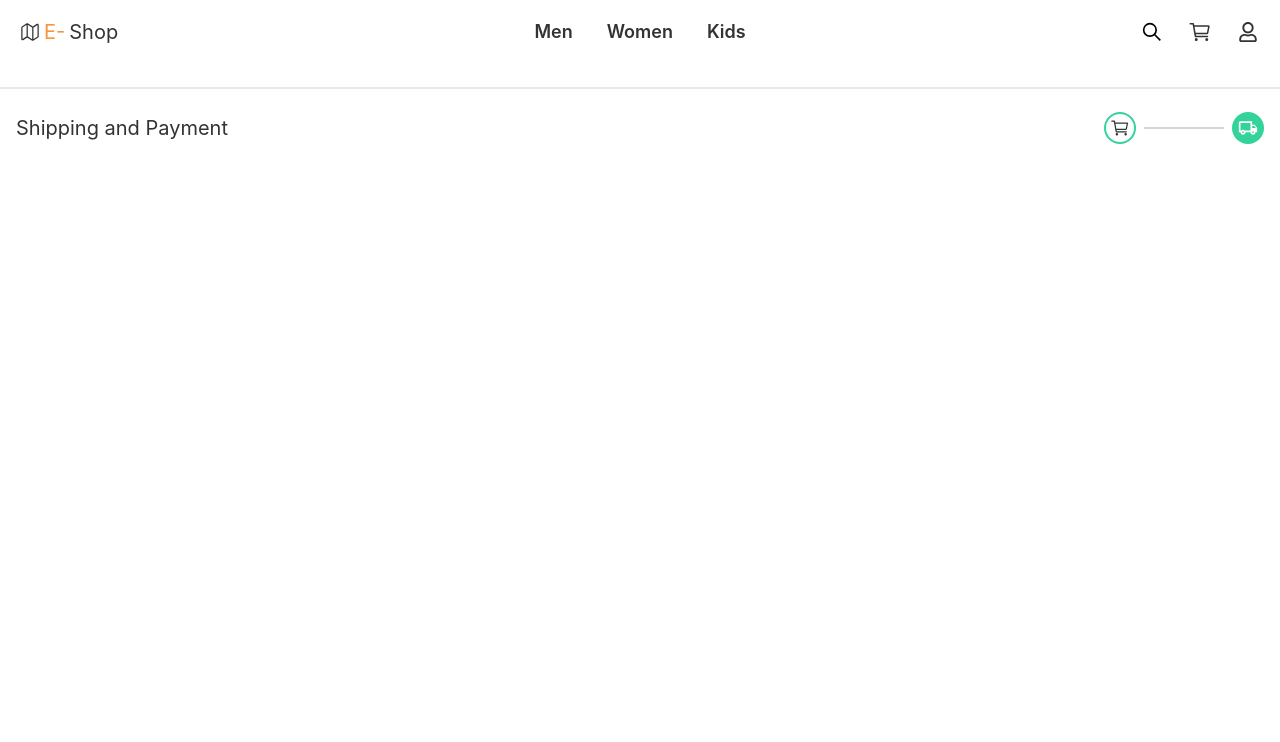
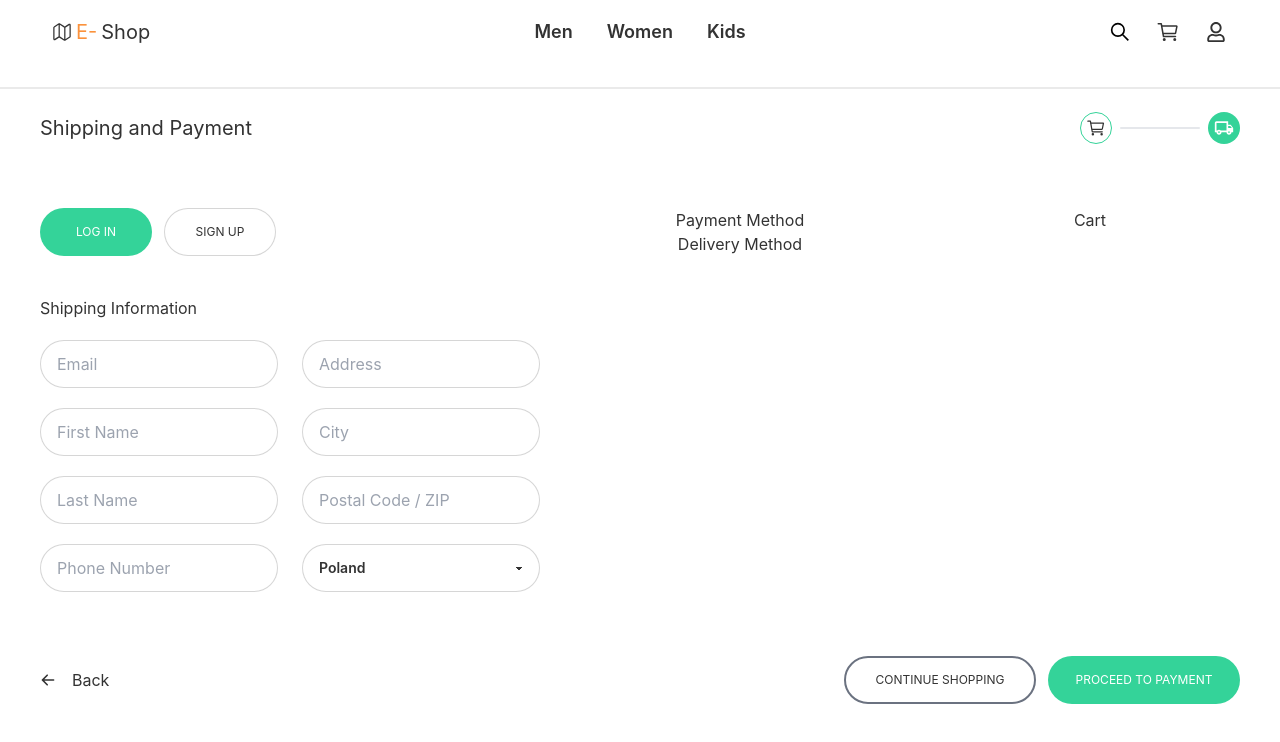
Before and after one commit to Bahauddin-Fahad/E-Shop, a React (Create React App) app: page / in a window 1280 px wide. Shown: the top 742 px of the page. Built offline with nearby package versions, Linux system fonts and the light colour scheme.

Commit message:
Shipping Info Section added

```diff
--- a/src/App.js
+++ b/src/App.js
@@ -1,14 +1,12 @@
-import { Router, Routes } from "react-router-dom";
 import "./App.css";
+import Home from "./Components/Home";
 import Navbar from "./Components/Navbar";
-import ShippingPayment from "./Components/ShippingPayment";
 
 function App() {
   return (
     <div className="App">
       <Navbar />
-      <ShippingPayment />
-      <Routes>{/* <Router /> */}</Routes>
+      <Home />
     </div>
   );
 }
--- /dev/null
+++ b/src/Components/BottomButtons.js
@@ -0,0 +1,25 @@
+import React from "react";
+import { Link } from "react-router-dom";
+import { HiArrowLeft } from "react-icons/hi";
+const BottomButtons = () => {
+  return (
+    <div className="flex justify-between">
+      <div className="flex justify-center ">
+        <Link to="" className="flex items-center gap-4">
+          <HiArrowLeft />
+          Back
+        </Link>
+      </div>
+      <div className="flex gap-3">
+        <button className=" text-xs w-48 h-12 rounded-full uppercase border-2 border-gray-500">
+          Continue Shopping
+        </button>
+        <button className="bg-primary text-white text-xs w-48 h-12 rounded-full uppercase ">
+          Proceed to Payment
+        </button>
+      </div>
+    </div>
+  );
+};
+
+export default BottomButtons;
--- /dev/null
+++ b/src/Components/Cart/Cart.js
@@ -0,0 +1,11 @@
+import React from "react";
+
+const Cart = () => {
+  return (
+    <div className="col-span-3">
+      <h2>Cart</h2>
+    </div>
+  );
+};
+
+export default Cart;
--- /dev/null
+++ b/src/Components/Home.js
@@ -0,0 +1,21 @@
+import React from "react";
+import BottomButtons from "./BottomButtons";
+import Cart from "./Cart/Cart";
+import PaymentAndDelivery from "./PaymentAndDelivery/PaymentAndDelivery";
+import ShippingHeader from "./ShippingHeader";
+import ShippingInfo from "./ShippingInfo/ShippingInfo";
+const Home = () => {
+  return (
+    <div className="px-10 mb-10">
+      <ShippingHeader />
+      <div className="grid grid-cols-12 py-16">
+        <ShippingInfo />
+        <PaymentAndDelivery />
+        <Cart />
+      </div>
+      <BottomButtons />
+    </div>
+  );
+};
+
+export default Home;
--- a/src/Components/Navbar.js
+++ b/src/Components/Navbar.js
@@ -6,7 +6,7 @@ import { FaRegUser } from "react-icons/fa";
 const Navbar = () => {
   return (
     <div>
-      <div class="navbar bg-base-100">
+      <div class="navbar bg-base-100 px-10">
         <div class="navbar-start ">
           <p className="normal-case text-xl pl-3 flex items-center gap-1">
             <IoMapOutline /> <span className="text-orange-400">E-</span>Shop
--- /dev/null
+++ b/src/Components/PaymentAndDelivery/DeliveryMethod.js
@@ -0,0 +1,11 @@
+import React from "react";
+
+const DeliveryMethod = () => {
+  return (
+    <div>
+      <h2>Delivery Method</h2>
+    </div>
+  );
+};
+
+export default DeliveryMethod;
--- /dev/null
+++ b/src/Components/PaymentAndDelivery/PaymentAndDelivery.js
@@ -0,0 +1,14 @@
+import React from "react";
+import DeliveryMethod from "./DeliveryMethod";
+import PaymentMethod from "./PaymentMethod";
+
+const PaymentAndDelivery = () => {
+  return (
+    <div className="col-span-4">
+      <PaymentMethod />
+      <DeliveryMethod />
+    </div>
+  );
+};
+
+export default PaymentAndDelivery;
--- /dev/null
+++ b/src/Components/PaymentAndDelivery/PaymentMethod.js
@@ -0,0 +1,11 @@
+import React from "react";
+
+const PaymentMethod = () => {
+  return (
+    <div>
+      <h2>Payment Method</h2>
+    </div>
+  );
+};
+
+export default PaymentMethod;
--- a/src/Components/ShippingPayment.js
+++ b/src/Components/ShippingHeader.js
@@ -1,15 +1,15 @@
 import React from "react";
 import { IoCartOutline } from "react-icons/io5";
 import { MdOutlineLocalShipping } from "react-icons/md";
-const ShippingPayment = () => {
+const ShippingHeader = () => {
   return (
-    <div className="flex justify-between items-center px-4">
+    <div className="flex justify-between items-center">
       <p className="text-xl">Shipping and Payment</p>
       <div className="flex items-center gap-2">
-        <div className="flex justify-center items-center rounded-full border-2 border-primary h-8 w-8">
+        <div className="flex justify-center items-center rounded-full border-[1px] border-primary h-8 w-8">
           <IoCartOutline className="w-5 h-5" />
         </div>
-        <div class="h-[2px] w-20 bg-gray-300 rounded-full"></div>
+        <div class="h-[2px] w-20 bg-gray-200 rounded-full"></div>
         <div className="bg-primary text-white flex justify-center items-center rounded-full h-8 w-8">
           <MdOutlineLocalShipping className="w-5 h-5" />
         </div>
@@ -18,4 +18,4 @@ const ShippingPayment = () => {
   );
 };
 
-export default ShippingPayment;
+export default ShippingHeader;
--- /dev/null
+++ b/src/Components/ShippingInfo/CustomerLogin.js
@@ -0,0 +1,16 @@
+import React from "react";
+
+const CustomerLogin = () => {
+  return (
+    <div className="flex gap-3">
+      <button className="bg-primary text-white text-xs w-28 h-12 rounded-full uppercase">
+        Log in
+      </button>
+      <button className="text-xs w-28 h-12 rounded-full uppercase input input-bordered">
+        Sign up
+      </button>
+    </div>
+  );
+};
+
+export default CustomerLogin;
--- /dev/null
+++ b/src/Components/ShippingInfo/ShippingInfo.js
@@ -0,0 +1,57 @@
+import React from "react";
+import CustomerLogin from "./CustomerLogin";
+
+const ShippingInfo = () => {
+  return (
+    <div className="col-span-5 ">
+      <CustomerLogin />
+      <h2 className="text-start mt-10 mb-5">Shipping Information</h2>
+      <div className="grid grid-cols-2 gap-x-6 gap-y-5">
+        <input
+          type="text"
+          placeholder="Email"
+          class="input input-bordered rounded-full w-full max-w-xs"
+        />
+        <input
+          type="text"
+          placeholder="Address"
+          class="input input-bordered rounded-full w-full max-w-xs"
+        />
+        <input
+          type="text"
+          placeholder="First Name"
+          class="input input-bordered rounded-full w-full max-w-xs"
+        />
+        <input
+          type="text"
+          placeholder="City"
+          class="input input-bordered rounded-full w-full max-w-xs"
+        />
+        <input
+          type="text"
+          placeholder="Last Name"
+          class="input input-bordered rounded-full w-full max-w-xs"
+        />
+        <input
+          type="text"
+          placeholder="Postal Code / ZIP"
+          class="input input-bordered rounded-full w-full max-w-xs"
+        />
+        <input
+          type="text"
+          placeholder="Phone Number"
+          class="input input-bordered rounded-full w-full max-w-xs"
+        />
+        <select class="select input-bordered rounded-full w-full max-w-xs">
+          <option defaultValue="">Poland</option>
+          <option>USA</option>
+          <option>Germany</option>
+          <option>Canada</option>
+          <option>Australia</option>
+        </select>
+      </div>
+    </div>
+  );
+};
+
+export default ShippingInfo;
```
